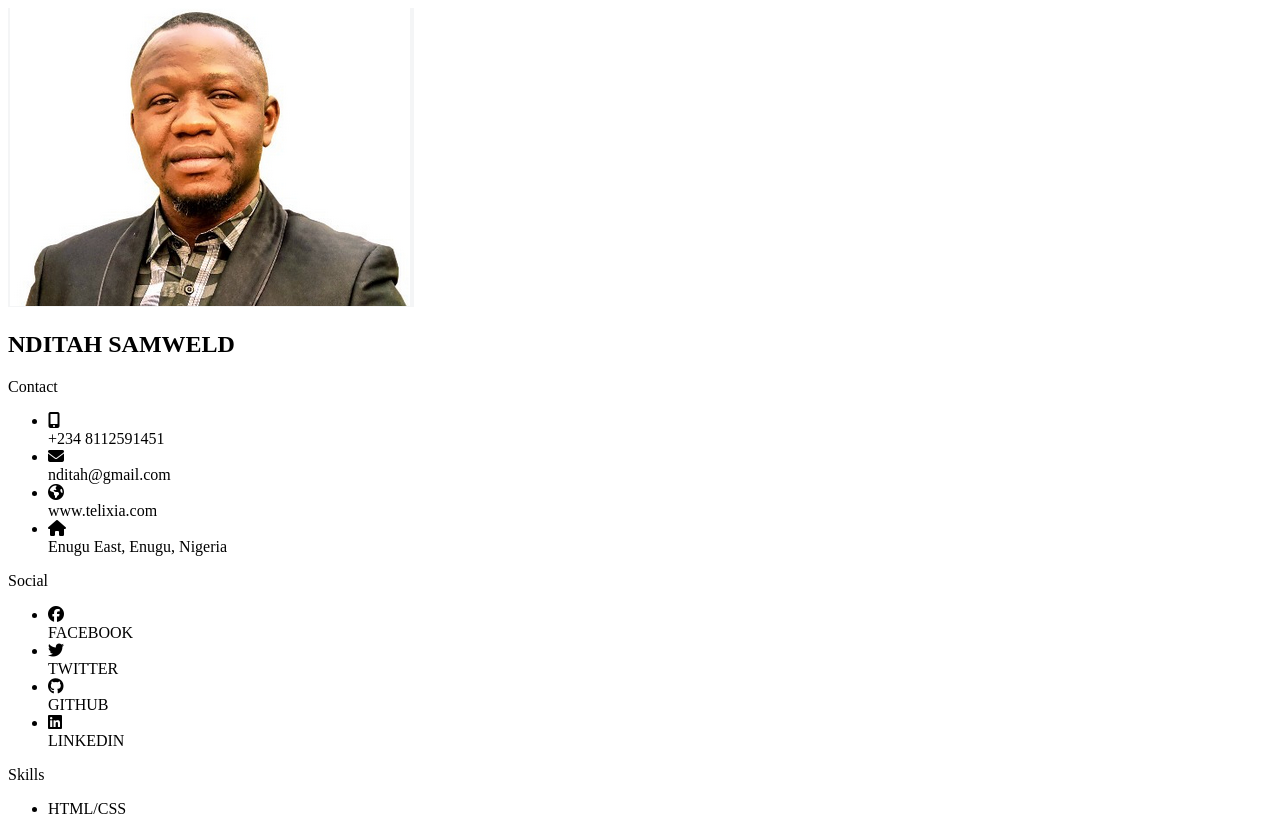
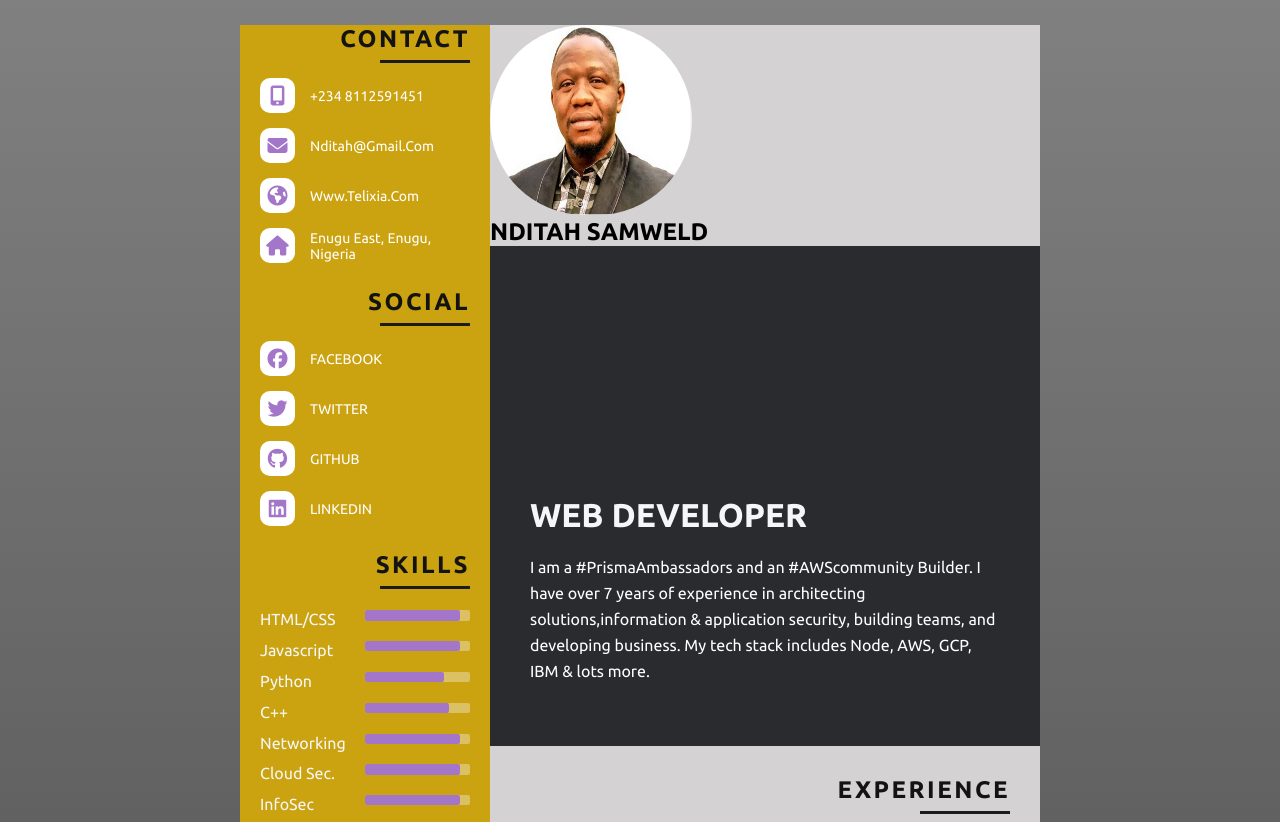
Before and after one commit to chinazarita/Web-design, a plain HTML site: page index.html in a window 1280 px wide. Shown: the top 822 px of the page. Drawn offline with Linux system fonts and the light colour scheme.

Commit message:
initial commit

```diff
--- a/css/style.css
+++ b/css/style.css
@@ -35,7 +35,7 @@ body{
 	padding: 20px 0;
 }
 
-.left .img_holder img{
+.right .img_holder img{
 	width: 202px;
 	height: 190px;
 	border-radius: 100px;
@@ -199,9 +199,9 @@ body{
 
 .header{
 	background: #292b2f;
-	padding: 15px 30px;
+	padding: 250px 40px;
 	color: #fff;
-	height: 240px;
+	height: 140px;
 }
 
 .header .name{
--- a/index.html
+++ b/index.html
@@ -3,7 +3,7 @@
 <head>
 	<meta charset="UTF-8">
 	<title>Nditah Sam Resume</title>
-	<link rel="stylesheet" href="/css/styles.css">
+	<link rel="stylesheet" href="/css/style.css">
 	<script src="https://kit.fontawesome.com/b99e675b6e.js"></script>
     <link rel="icon" href="">
 </head>
@@ -11,10 +11,7 @@
 	<div class="wrapper">
 		<div class="resume">
 			<div class="left">
-				<div class="img_holder">
-					<img src="/assets/img.png" alt="picture">
-				<h2>NDITAH SAMWELD</h2>
-				</div>
+
 				<div class="contact_wrap pb">
 					<div class="title">
 						Contact
@@ -179,10 +176,14 @@
 				</div>
 			</div>
 			<div class="right">
+				<div class="img_holder">
+					<img src="/assets/img.png" alt="picture">
+				<h2>NDITAH SAMWELD</h2>
+				</div>
 				<div class="header">
 					<div class="name_role">
 						<div class="name">
-							CYBER SECURITY SPECIALIST
+							Web Developer
 						</div>
 						<div class="role">
 
```
